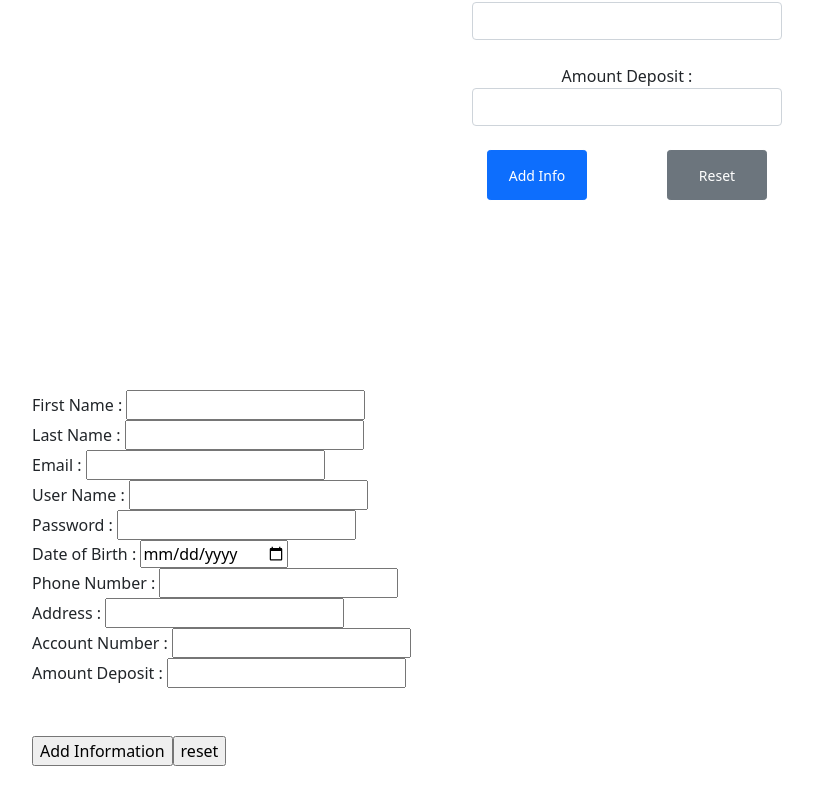
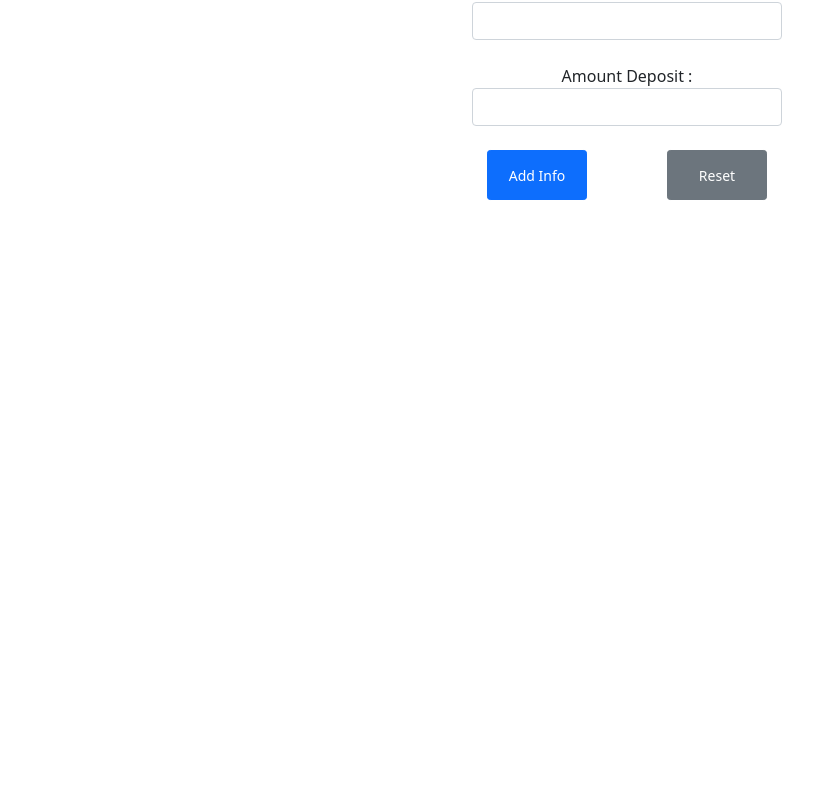
Before and after one commit to tcs-mean-stack-group22/CapstoneProjectMean, an Angular app in the folder frontEnd/angular-grocers/: page /signup in a window 1280 px wide. Shown: the part 1009-1814 px from the top of the page, without its empty margins (13-826 px from the left). After the commit the page ends 1378 px from the top, so only its background shows below. Built offline with nearby package versions, Linux system fonts and the light colour scheme.

Commit message:
signup component fixes

```diff
--- a/frontEnd/angular-grocers/src/app/signup/signup.component.html
+++ b/frontEnd/angular-grocers/src/app/signup/signup.component.html
@@ -37,24 +37,5 @@
     </div>
 </div>
 <div>
-    <form #ngRef="ngForm" (ngSubmit)= "addUser(ngRef.value)">
-       First Name : <input type="text" name = "firstname" ngModel required> <br>
-       Last Name : <input type="text" name = "lastname" ngModel required> <br>
-       Email : <input type="text" name = "email" ngModel required> <br>
-       User Name : <input type="text" name = "username" ngModel required> <br>
-       Password : <input type="text" name = "password" ngModel required> <br>
-       Date of Birth : <input type="date" name = "dob" ngModel > <br>
-       Phone Number  : <input type="number" name = "phoneNum" ngModel > <br>
-       Address : <input type="text" name = "address" ngModel > <br>
-
-
-       Account Number : <input type="number" name = "accountnumber" ngModel > <br>
-        Amount Deposit : <input type="number" name = "amountDeposit" ngModel > <br>
-       <br> <br>
-
-
-       <input type="submit" value="Add Information">
-       <input type="reset" value="reset">
-    </form>
 <br>
 {{resultMsg}}
```
